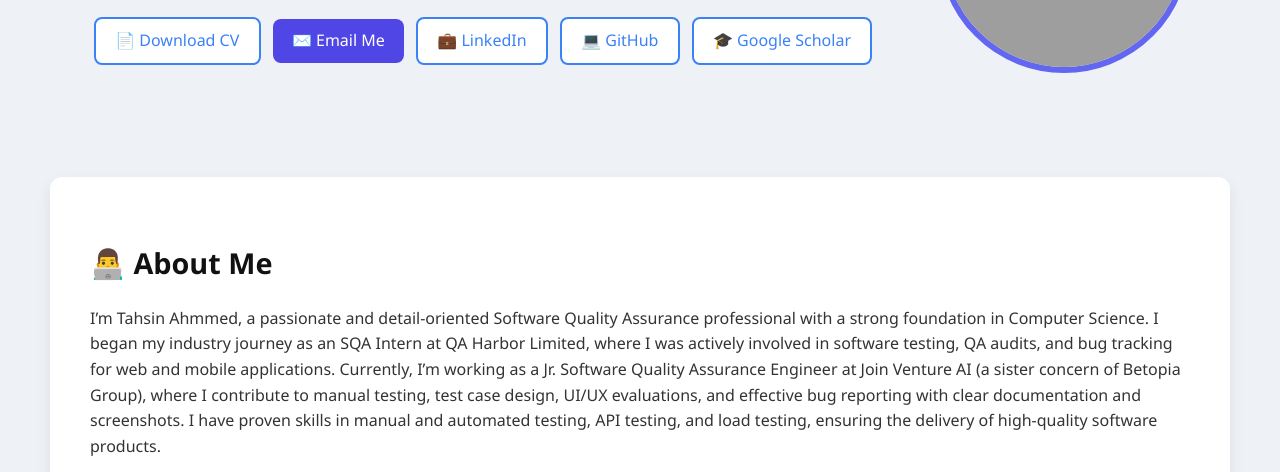
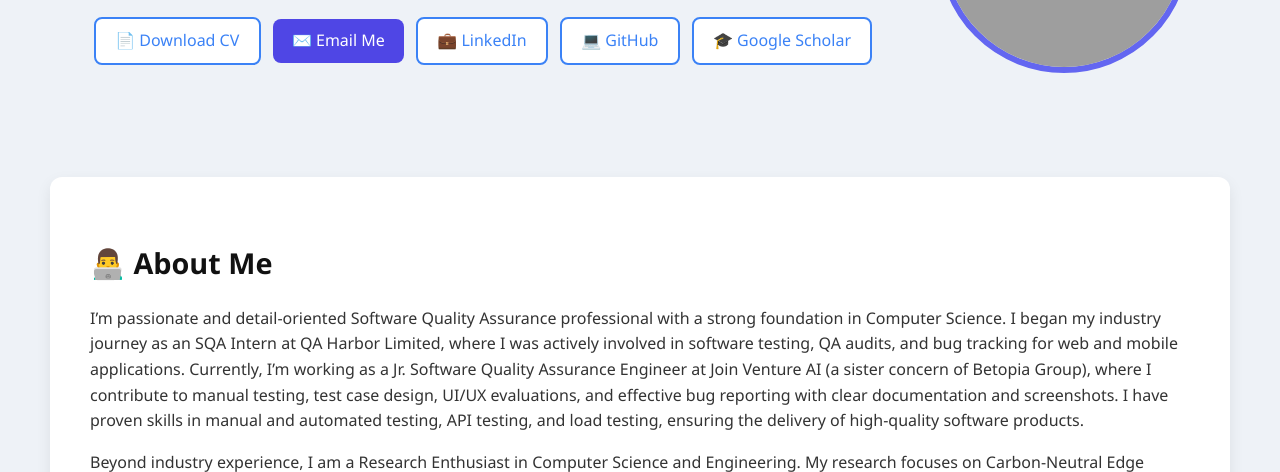
Before and after one commit to Tahsin-ahmmed/portfolio, a plain HTML site: page index.html in a window 1280 px wide. Shown: the part 307-779 px from the top of the page. Drawn offline with Linux system fonts and the light colour scheme; grey boxes are pictures that could not be loaded.

Commit message:
index.html

```diff
--- a/index.html
+++ b/index.html
@@ -43,7 +43,7 @@
   <section id="about" class="section container">
     <h2>👨‍💻 About Me</h2>
     <p>
-     I’m Tahsin Ahmmed, a passionate and detail-oriented Software Quality Assurance professional with a strong foundation in Computer Science. I began my industry journey as an SQA Intern at QA Harbor Limited,
+     I’m passionate and detail-oriented Software Quality Assurance professional with a strong foundation in Computer Science. I began my industry journey as an SQA Intern at QA Harbor Limited,
       where I was actively involved in software testing, QA audits, and bug tracking for web and mobile applications. Currently, I’m working as a Jr.
       Software Quality Assurance Engineer at Join Venture AI (a sister concern of Betopia Group), where I contribute to manual testing, test case design, UI/UX evaluations,
       and effective bug reporting with clear documentation and screenshots. I have proven skills in manual and automated testing, API testing, and load testing, ensuring the delivery of high-quality software products.
```
